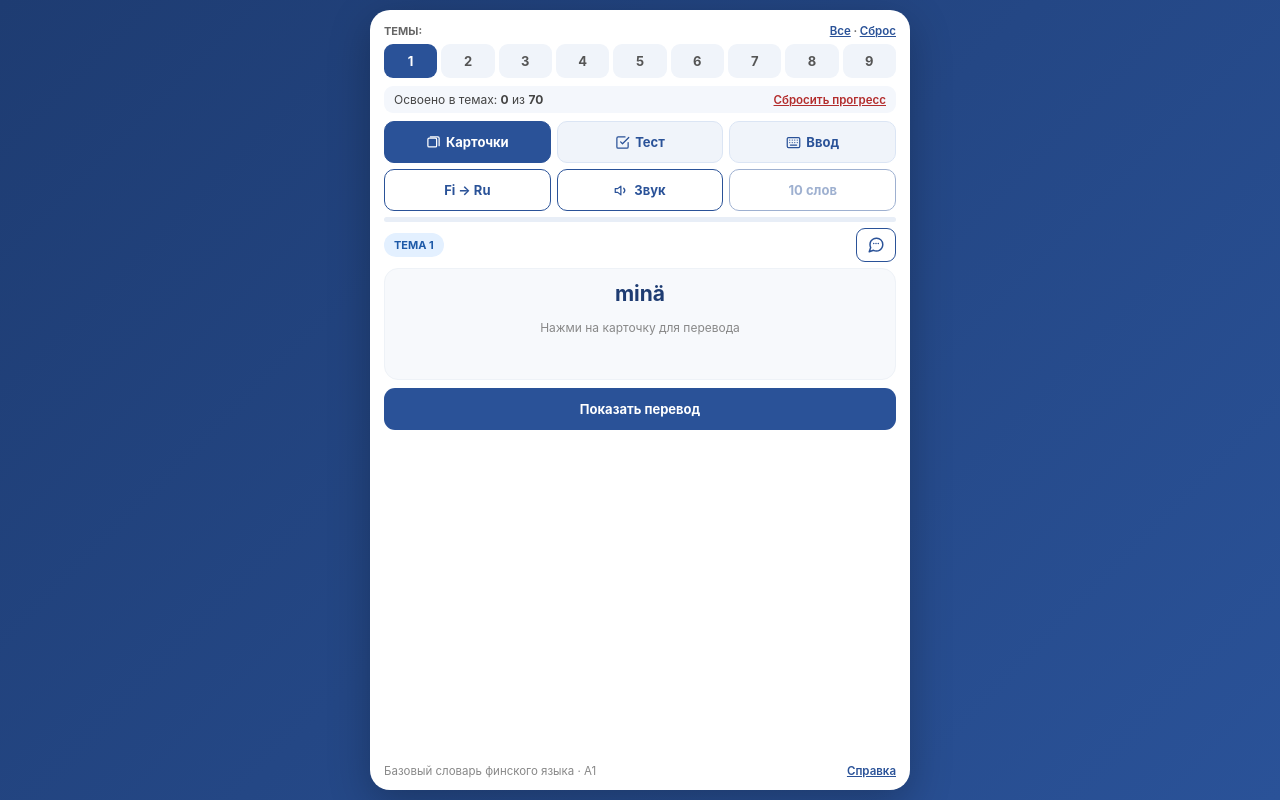
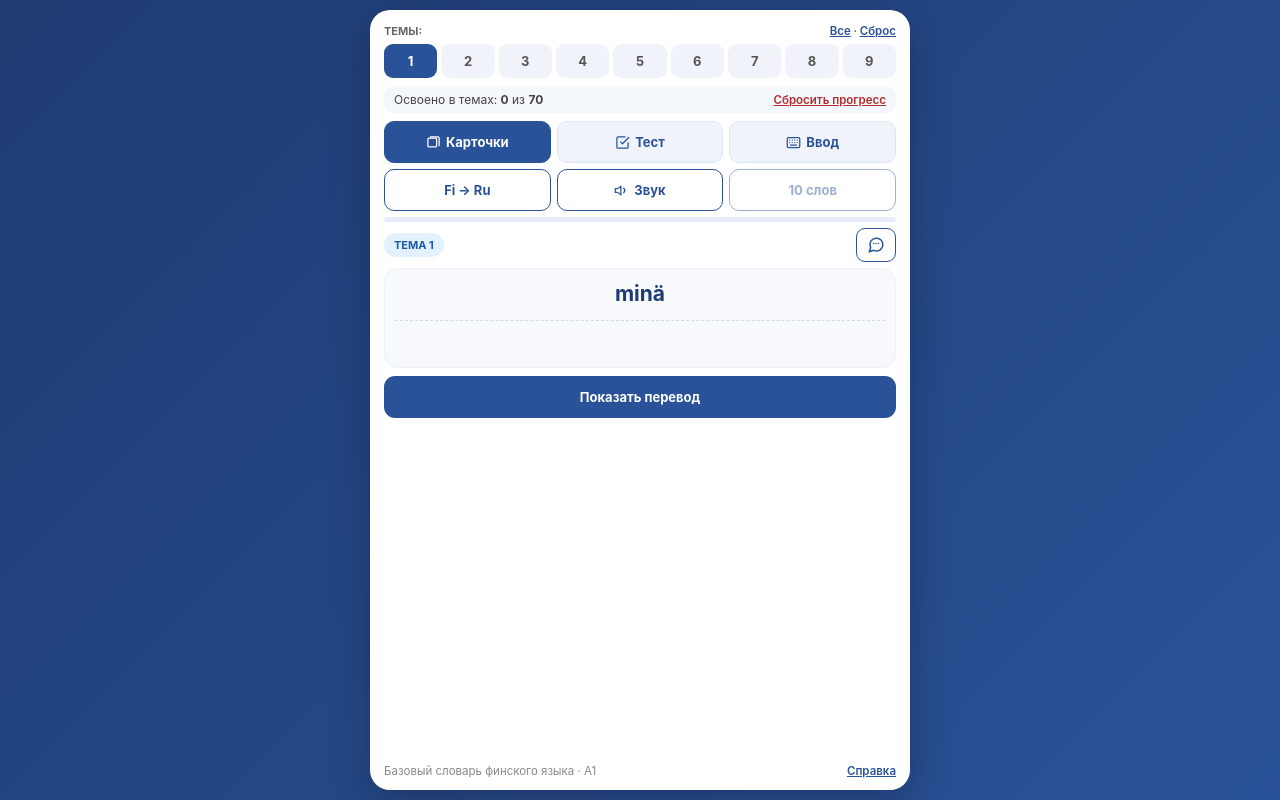
Before and after one commit to max-roz/suomi-sanasto-A1, a plain HTML site: page index.html in a window 1280 px wide. Drawn offline with Linux system fonts and the light colour scheme.

Commit message:
Update index.html

```diff
--- a/index.html
+++ b/index.html
@@ -59,7 +59,7 @@
   .umlaut-btn { height: 34px; width: 38px; font-size: 15px; font-weight: 700; background: var(--primary-light); color: var(--primary-dark); border-radius: 9px; display: inline-flex; align-items: center; justify-content: center; }
 
   .word-box { text-align: center; padding: 22px 10px 16px; background: #f7f9fc; border-radius: 14px; border: 1px solid #eef2f7; margin-bottom: 10px; display: flex; flex-direction: column; justify-content: flex-start; min-height: 74px; }
-  .word-box.fixed-card { height: 112px; }
+  .word-box.fixed-card { height: 100px; }
   .word-box.fixed-card .word-main { min-height: 30px; }
   .word-main { font-size: 21px; font-weight: 700; color: var(--primary-dark); margin: 0; line-height: 1.3; }
   .word-trans { font-size: 18px; font-weight: 500; color: #222; margin-top: 10px; padding-top: 10px; border-top: 1px dashed #d0dbe8; line-height: 1.3; }
@@ -1409,17 +1409,19 @@ function renderCard() {
     : '';
   const hdr = `<div class="header-row"><span class="tag">Тема ${w.k}</span>${umlautHTML}${speakBtnHTML}</div>`;
 
-  if (currentMode === 'flashcards') {
+    if (currentMode === 'flashcards') {
     const f = isFi ? w.fi : w.ru, b = isFi ? w.ru : w.fi;
     area.innerHTML = hdr +
-      '<div class="word-box fixed-card" onclick="isFlipped=!isFlipped;renderCard()" style="cursor:pointer">' +
+      '<div class="word-box fixed-card">' +
       '<div class="word-main">' + f + '</div>' +
-      (isFlipped ? '<div class="word-trans">' + b + '</div>' : '<div class="hint-tap">Нажми на карточку для перевода</div>') +
+      '<div class="word-trans">' + (isFlipped ? b : '') + '</div>' +
       '</div><div class="buttons">' +
       (!isFlipped
         ? '<button class="btn-primary" onclick="isFlipped=true;renderCard()">Показать перевод</button>'
-        : '<button class="btn-primary" onclick="nextCard(false, true)">Дальше →</button>') +
+        : '<button class="btn-primary" onclick="nextCard(false, true)">Следующее слово</button>') +
       '</div>';
+
+
 
   } else if (currentMode === 'quiz') {
     const opts = getSmartOptions(w);
```
